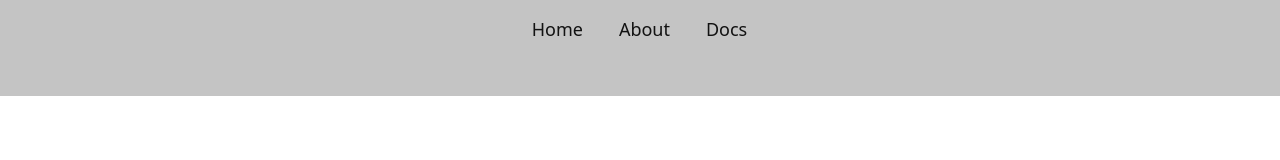
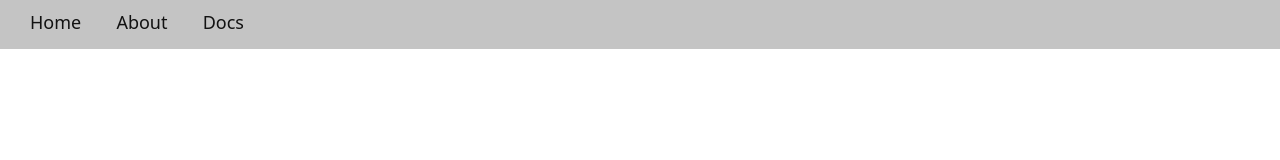
Before and after one commit to yoo832/aspect-inc.github.io, a plain HTML site: page index.html in a window 1280 px wide. Drawn offline with Linux system fonts and the light colour scheme.

Commit message:
Removed unnecessary code

```diff
--- a/style.css
+++ b/style.css
@@ -1,7 +1,7 @@
 
 .nav-link {
   background-color: inherit;
-  transition: background-color 400ms;
+  --transition-time: background-color 400ms;
   padding: 15px;
   margin-left: 0px;
   margin-right: 1px;
@@ -11,12 +11,6 @@
   color: #121212;
   font-family: Source Code Pro, system-ui;
   top: 50%;
-  display: inline-block;
-  text-align: center;
-}
-
-* {
-  margin: 0 auto 0 auto;
 }
 
 .nav-link:hover {
@@ -32,12 +26,8 @@ html {
 }
 
 body {
-  --main-color: #fefefe;
-  --light: #ffffff;
-  --light-no-override: #ffffff;
-  --section: #e1e7e9;
   font-family: Source Code Pro, system-ui;
-  font-size: 1rem;
+  font-size: 16px;
   background-color: white;
 }
 
@@ -50,7 +40,5 @@ div.navbar-nav {
   background-color: #c4c4c4;
   margin-top: -1%;
   text-decoration: none;
-  text-decoration: none;
   color: #111111;
-  text-align: center;
 }
```
